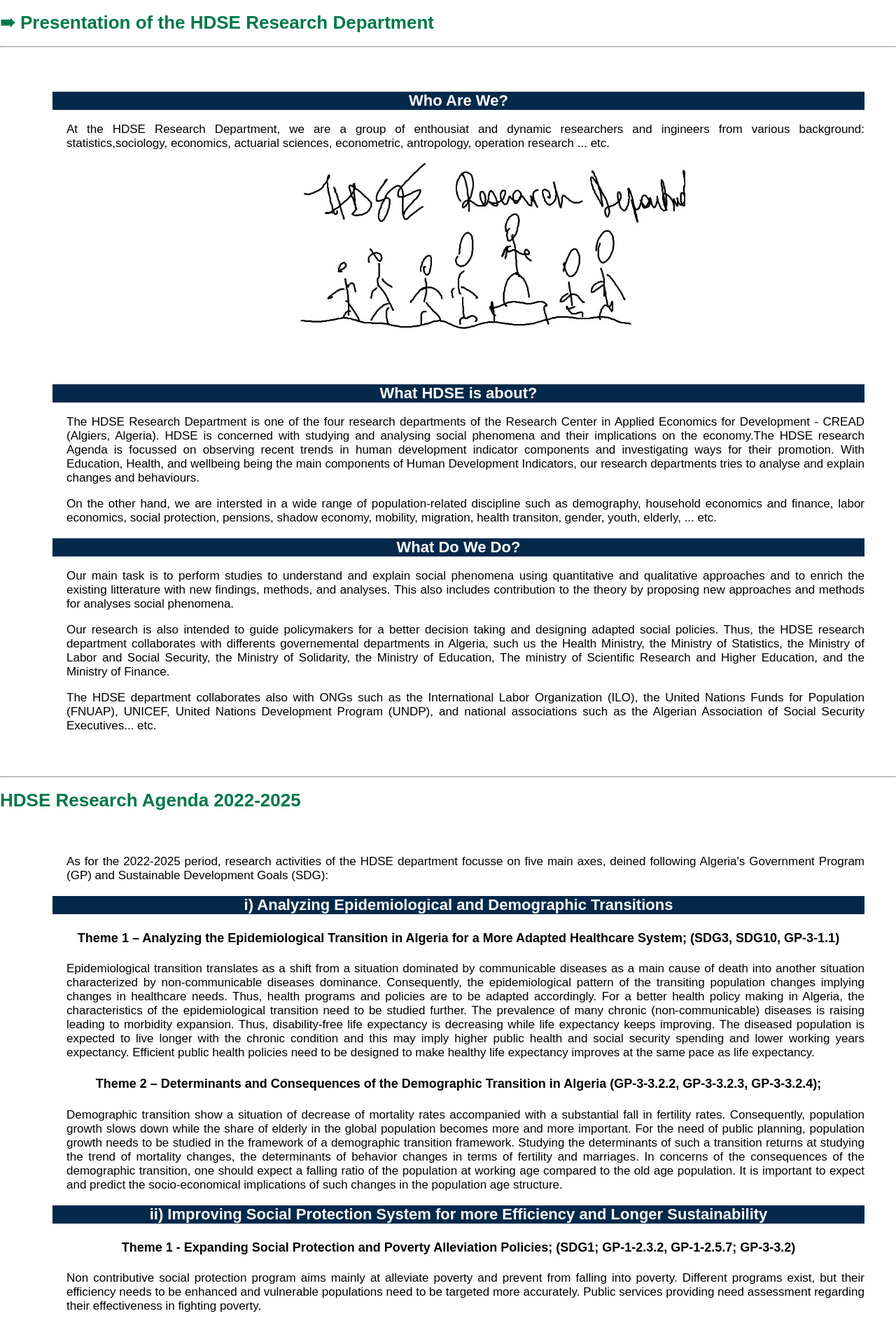
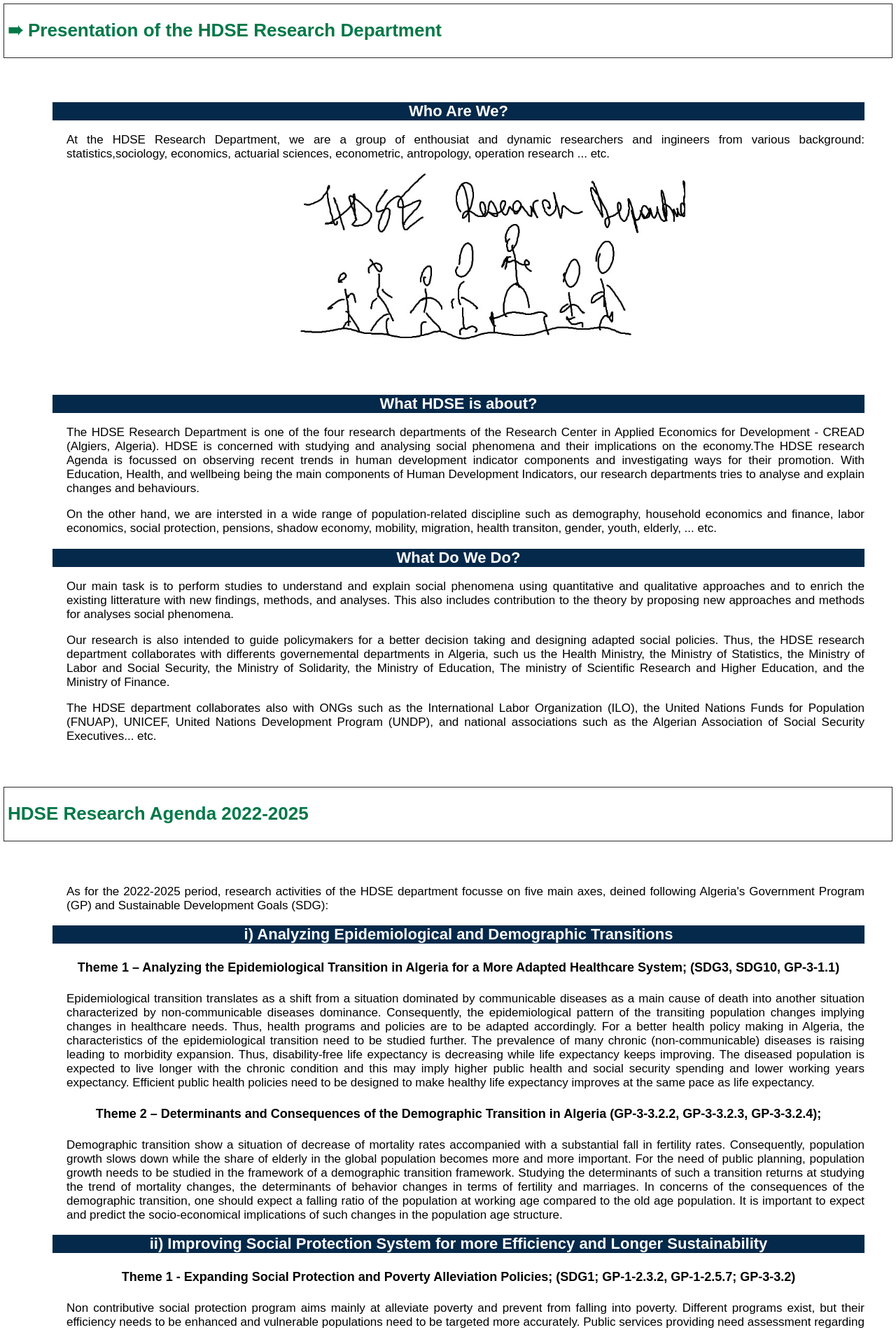
Before and after one commit to Farid-FLICI/farid-flici.github.io, a Jekyll site: the page hdse2.html, which Jekyll copies as it is, in a window 1280 px wide. Shown: the top 1900 px of the page at 70% size. Built offline with Jekyll 4.4.1, drawn with Linux system fonts in a browser that asks for light colours.

Commit message:
Update hdse2.html

```diff
--- a/hdse2.html
+++ b/hdse2.html
@@ -22,9 +22,9 @@ h4{              font-family: sans-serif; font-size: 18px; font-weight: bold ; t
 </style>
 </head>
 <body>
-
+<div style="padding:5px 15px 5px 5px;margin:5px 5px 5px 5px; float: center; overflow: hidden; border:1px solid #292929; background-color:white ">
 <h1> &#x27A0; Presentation of the HDSE Research Department</h1>
- <hr>
+ </div>
 
 <div style="padding:25px 25px 25px 55px;margin:20px 20px 20px 20px; float: center; overflow: hidden">
  <h2> Who Are We? </h2>
@@ -56,9 +56,10 @@ h4{              font-family: sans-serif; font-size: 18px; font-weight: bold ; t
         Association of Social Security Executives... etc. </p>
 
 </div>
-<hr>
+
+<div style="padding:5px 15px 5px 5px;margin:5px 5px 5px 5px; float: center; overflow: hidden; border:1px solid #292929; background-color:white ">
    <h1> HDSE Research Agenda 2022-2025</h1>
-
+ </div>
 <div style="padding:25px 25px 25px 55px;margin:20px 20px 20px 20px; float: center; overflow: hidden">
  <p> As for the 2022-2025 period, research activities of the HDSE department focusse on five main axes, deined following Algeria's
      Government Program (GP) and Sustainable Development Goals (SDG):    </p>
@@ -129,12 +130,13 @@ h4{              font-family: sans-serif; font-size: 18px; font-weight: bold ; t
       social phenomena, more efficiently, using less time and effort, and covering larger populations.</p>
 
 </div>
-  <hr>
- <h1> Organization of the HDSE Department</h1>
 
+<div style="padding:5px 15px 5px 5px;margin:5px 5px 5px 5px; float: center; overflow: hidden; border:1px solid #292929; background-color:white ">
+<h1> Organization of the HDSE Department</h1>
+ </div>
 <div style="padding:25px 25px 25px 55px;margin:20px 20px 20px 20px; float: center; overflow: hidden">
 
-  </div>
+</div>
 
 <hr>
 
```
